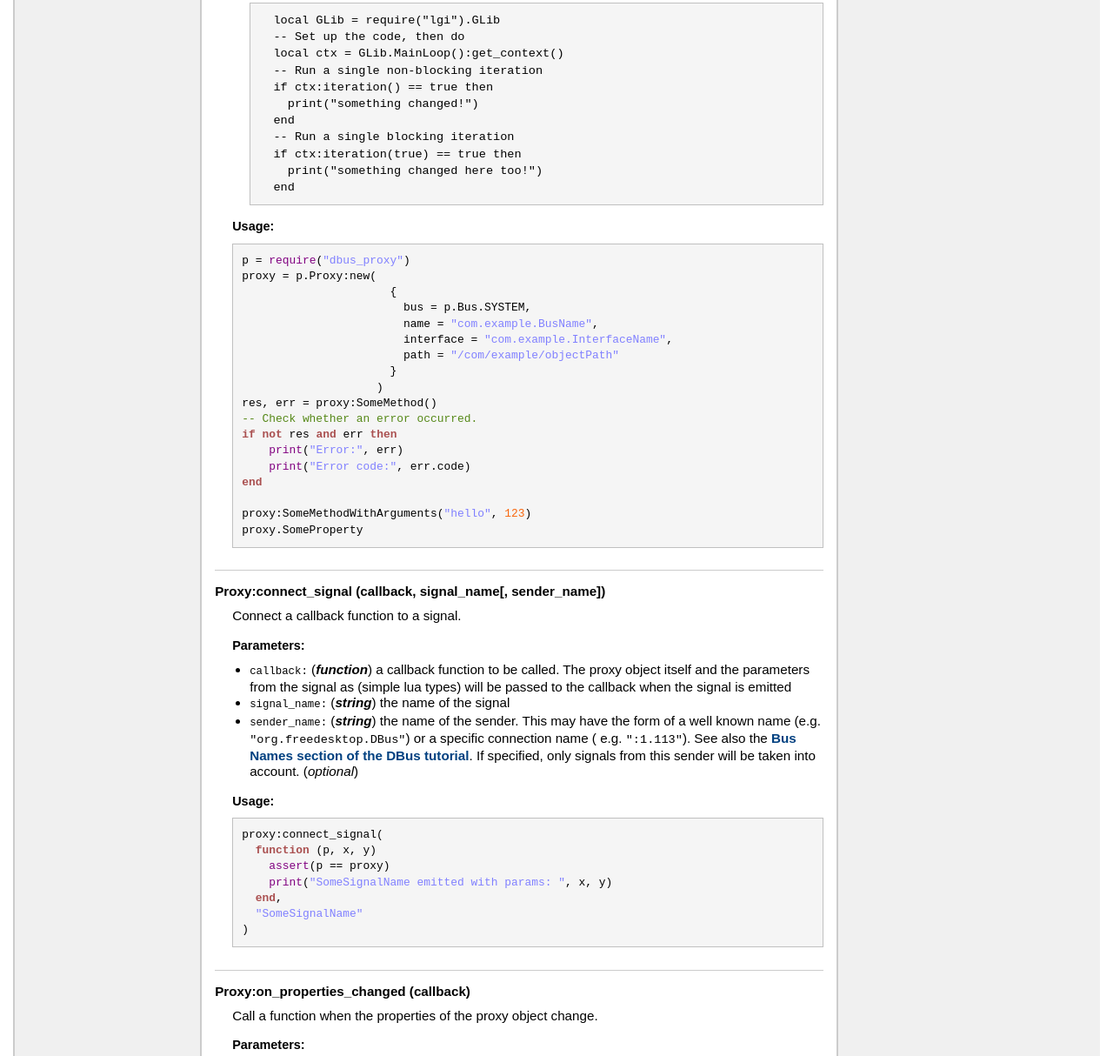
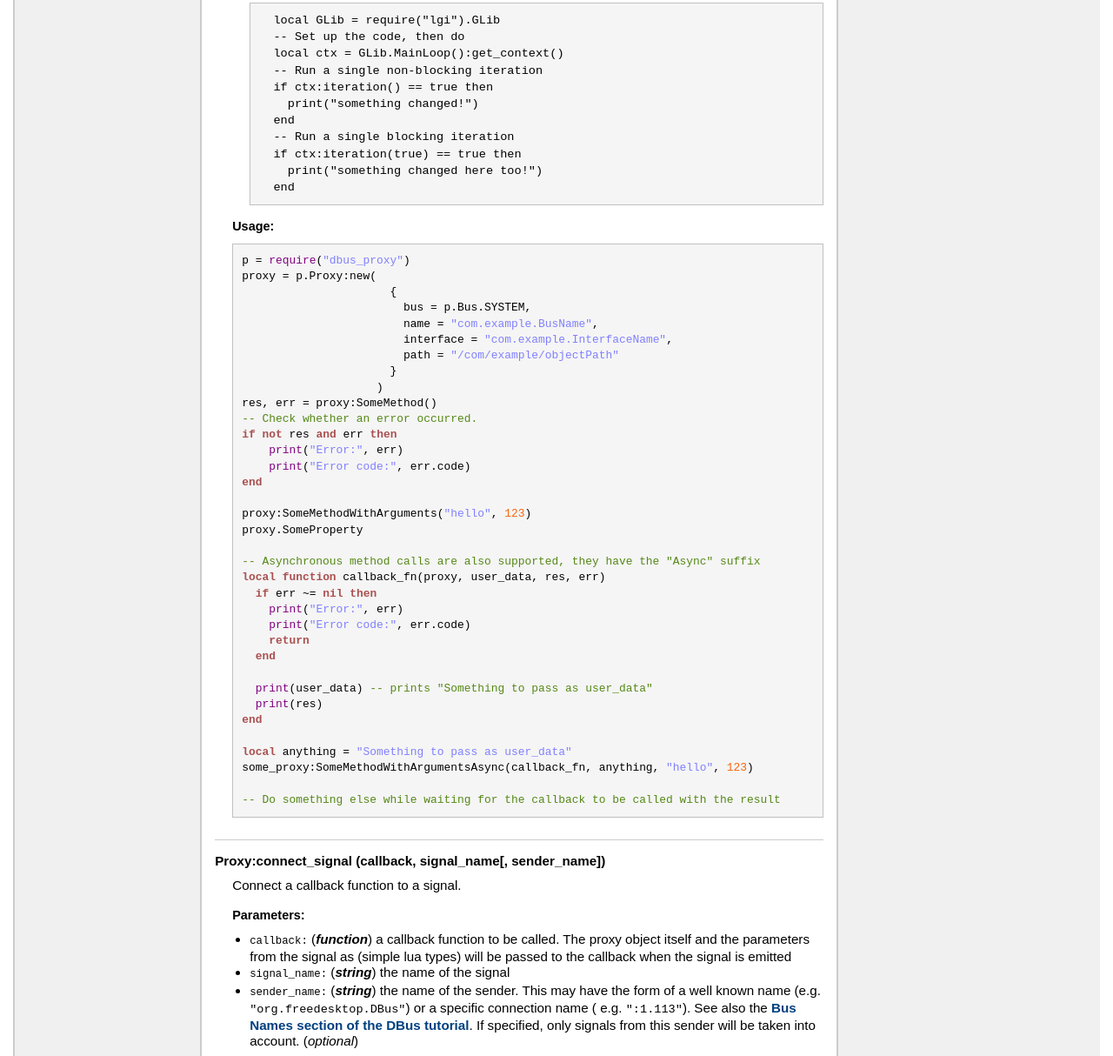
Before and after one commit to stefano-m/lua-dbus_proxy, a plain HTML site: page docs/index.html in a window 1280 px wide. Shown: the part 1326-2540 px from the top of the page at 87% size. Drawn offline with Linux system fonts and the light colour scheme.

Commit message:
Add async method support
In order to allow users to make asynchronous method calls, add async
method generation to the proxy initialization

Signed-off-by: Guilherme Felipe da Silva <gfsilva.eng@gmail.com>

```diff
--- a/docs/index.html
+++ b/docs/index.html
@@ -212,7 +212,24 @@ res, err = proxy:SomeMethod()
 <span class="keyword">end</span>
 
 proxy:SomeMethodWithArguments(<span class="string">"hello"</span>, <span class="number">123</span>)
-proxy.SomeProperty</pre>
+proxy.SomeProperty
+
+<span class="comment">-- Asynchronous method calls are also supported, they have the "Async" suffix
+</span><span class="keyword">local</span> <span class="keyword">function</span> callback_fn(proxy, user_data, res, err)
+  <span class="keyword">if</span> err ~= <span class="keyword">nil</span> <span class="keyword">then</span>
+    <span class="global">print</span>(<span class="string">"Error:"</span>, err)
+    <span class="global">print</span>(<span class="string">"Error code:"</span>, err.code)
+    <span class="keyword">return</span>
+  <span class="keyword">end</span>
+
+  <span class="global">print</span>(user_data) <span class="comment">-- prints "Something to pass as user_data"
+</span>  <span class="global">print</span>(res)
+<span class="keyword">end</span>
+
+<span class="keyword">local</span> anything = <span class="string">"Something to pass as user_data"</span>
+some_proxy:SomeMethodWithArgumentsAsync(callback_fn, anything, <span class="string">"hello"</span>, <span class="number">123</span>)
+
+<span class="comment">-- Do something else while waiting for the callback to be called with the result</span></pre>
     </ul>
 
 </dd>
@@ -552,7 +569,7 @@ proxy = p.monitored.new(opts, callback)</pre>
 </div> <!-- id="main" -->
 <div id="about">
 <i>generated by <a href="http://github.com/stevedonovan/LDoc">LDoc 1.4.6</a></i>
-<i style="float:right;">Last updated 2019-11-10 11:48:44 </i>
+<i style="float:right;">Last updated 2020-10-05 18:15:45 </i>
 </div> <!-- id="about" -->
 </div> <!-- id="container" -->
 </body>
```
Also changed, not shown: docs/topics/README.md.html (+1 -1 lines), 2 other files.
